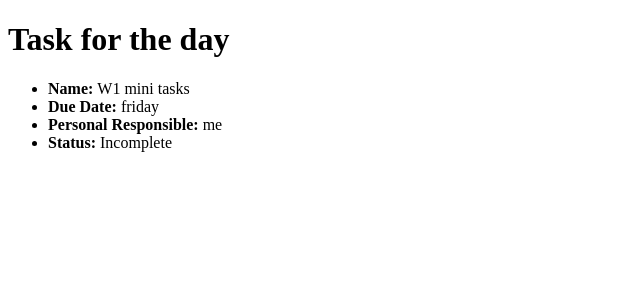
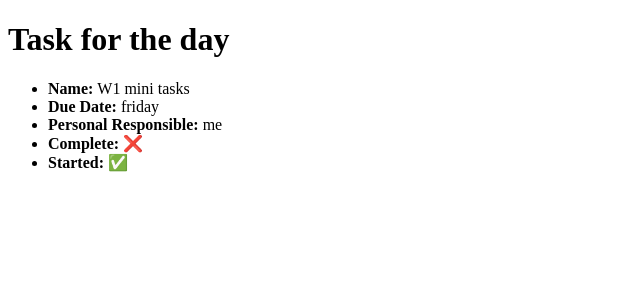
Before and after one commit to Tristen247/tjussaume-se266, a PHP site: page /W1/E/index.php in a window 1280 px wide. Shown: the top 300 px of the page, without its empty margins (0-640 px from the left). Run offline with PHP 8.4, Linux system fonts and the light colour scheme.

Commit message:
Part E and F Finished

```diff
--- a/W1/E/index.php
+++ b/W1/E/index.php
@@ -4,7 +4,8 @@ $task = [
     'title' => 'W1 mini tasks',
     'due' => 'friday',
     'assigned_to' => 'me',
-    'completed' => false
+    'completed' => false,
+    'started' => true
 ];
 
 require 'index.view.php'
--- a/W1/E/index.view.php
+++ b/W1/E/index.view.php
@@ -24,10 +24,31 @@
     </li>
 
     <li>
-        <strong>Status: </strong> <?= $task['completed'] ? 'Complete' : 'Incomplete';?>
+        <strong>Complete: </strong>
+
+        <?php if ($task["completed"]) : ?>
+            <span class="icon">&#9989;</span> <!--display green check if complete-->
+        <?php else : ?>
+            <span class="icon">&#10060;</span><!--else red X-->
+        <?php endif; ?>
+    </li>
+
+    <li>
+        <strong>Started: </strong>
+
+        <?php if ($task["started"]) : ?>
+            <span class="icon">&#9989;</span><!--display green check if started-->
+        <?php else : ?>
+            <span class="icon">&#10060;</span><!--else red X-->
+        <?php endif; ?>
     </li>
 
     </ul>
+
+
+
+
+
 
 
     <!-- Legacy Code - Dynamic
```
Also changed, not shown: W1/F/functions.php (added, +16 -0 lines), W1/F/index.php (added, +7 -0 lines), W1/F/index.view.php (added, +14 -0 lines).
